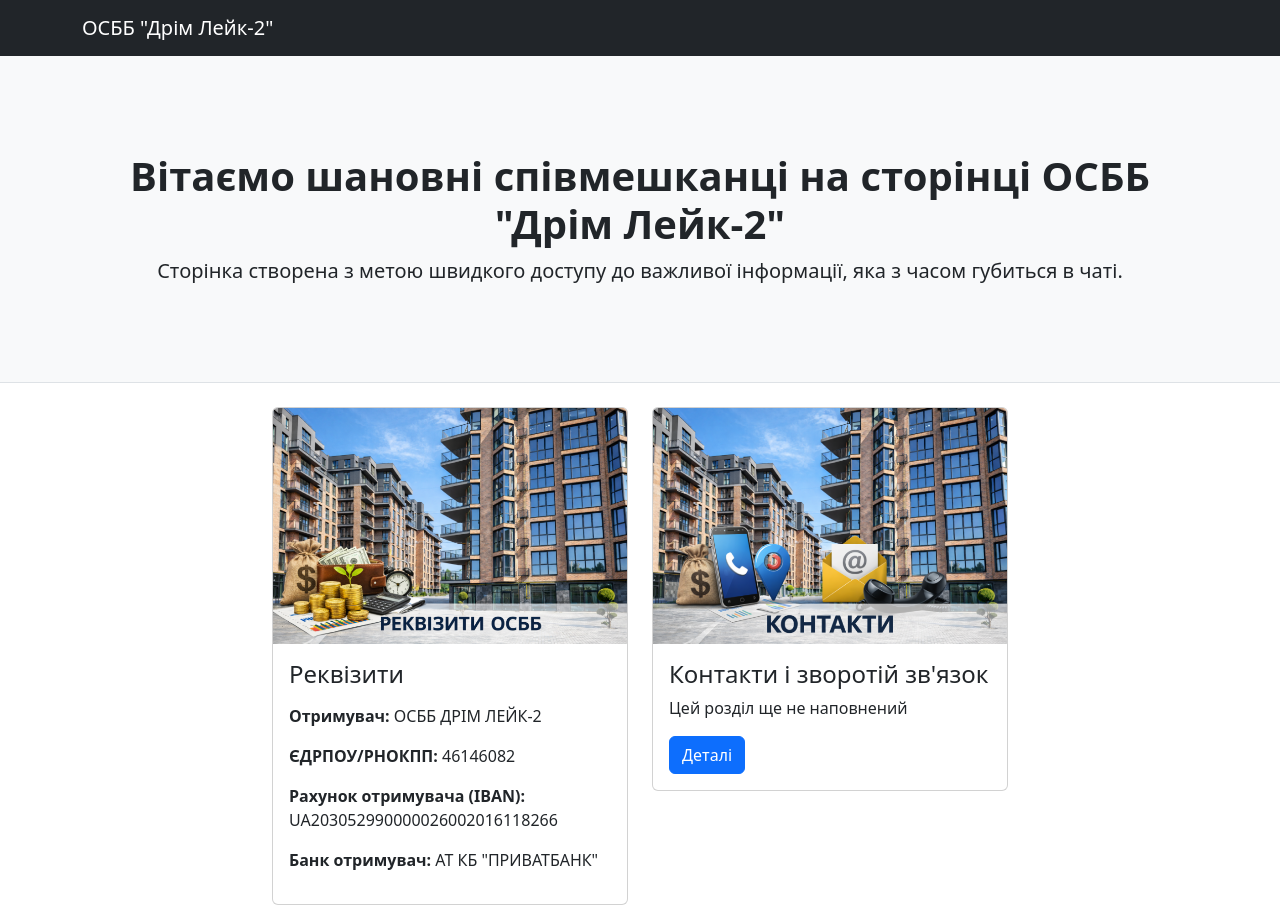
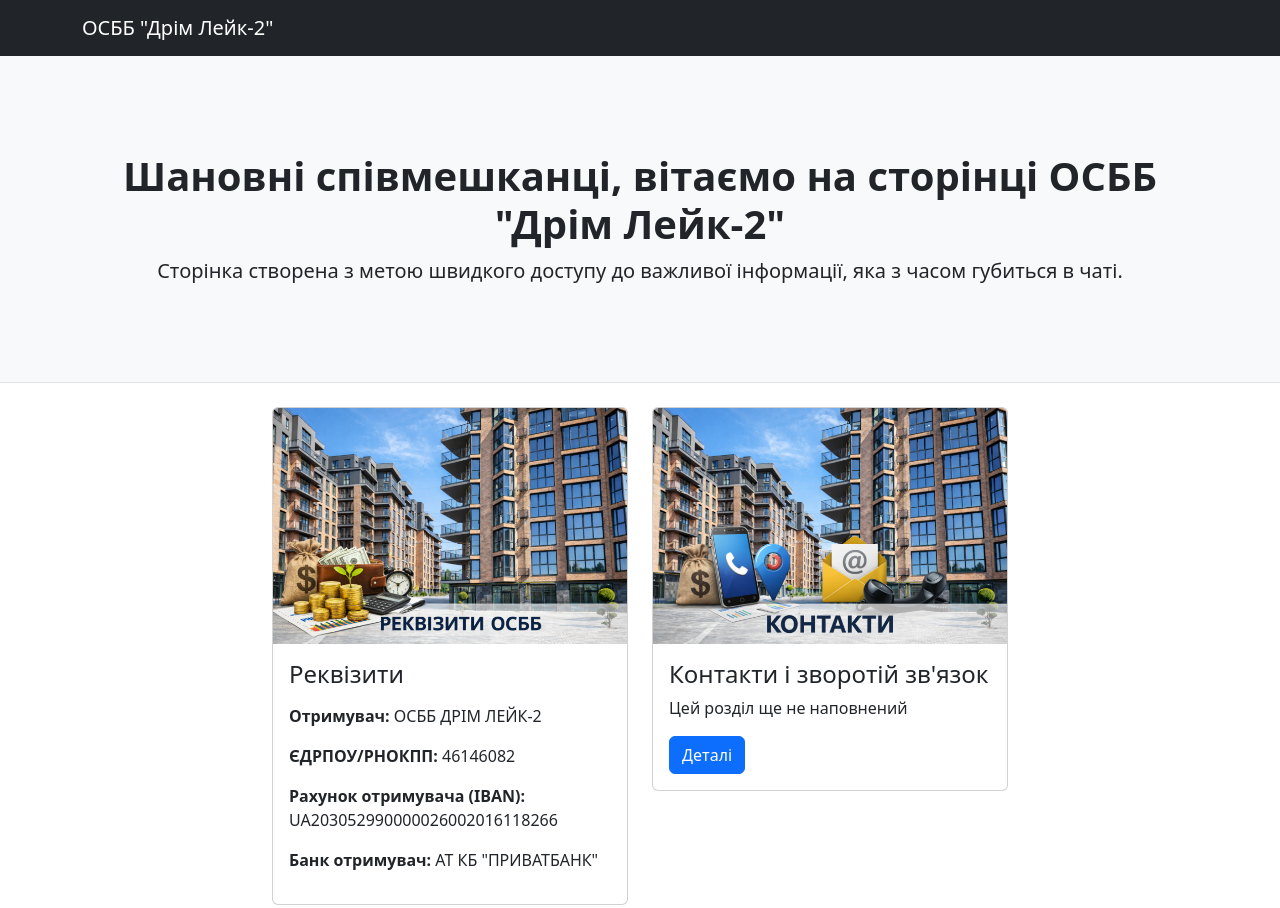
Before and after one commit to osbb-dreamlake-2/osbb-dreamlake-2.github.io, a plain HTML site: page index.html in a window 1280 px wide. Shown: the top 908 px of the page. Drawn offline with nearby package versions, Linux system fonts and the light colour scheme.

Commit message:
Update index.html

```diff
--- a/index.html
+++ b/index.html
@@ -22,7 +22,7 @@
         <header class="py-5 bg-light border-bottom mb-4">
             <div class="container">
                 <div class="text-center my-5">
-                    <h1 class="fw-bolder">Вітаємо шановні співмешканці на сторінці ОСББ "Дрім Лейк-2"</h1>
+                    <h1 class="fw-bolder">Шановні співмешканці, вітаємо на сторінці ОСББ "Дрім Лейк-2"</h1>
                     <p class="lead mb-0">Сторінка створена з метою швидкого доступу до важливої інформації, яка з часом губиться в чаті.</p>
                 </div>
             </div>
```
